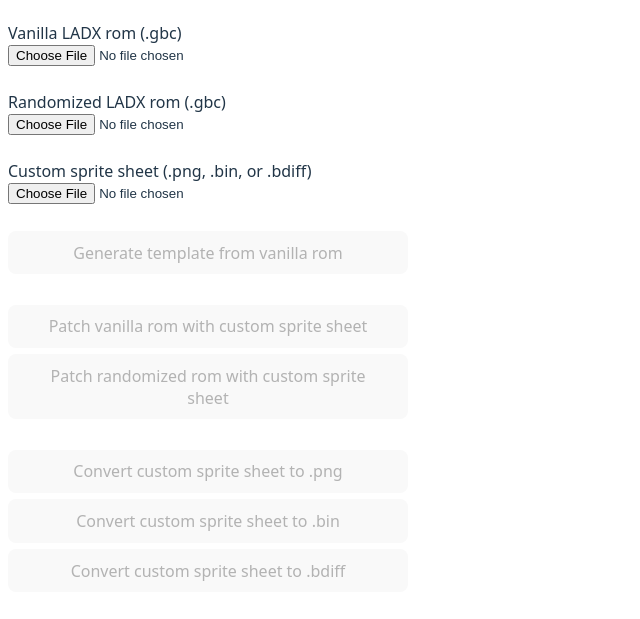
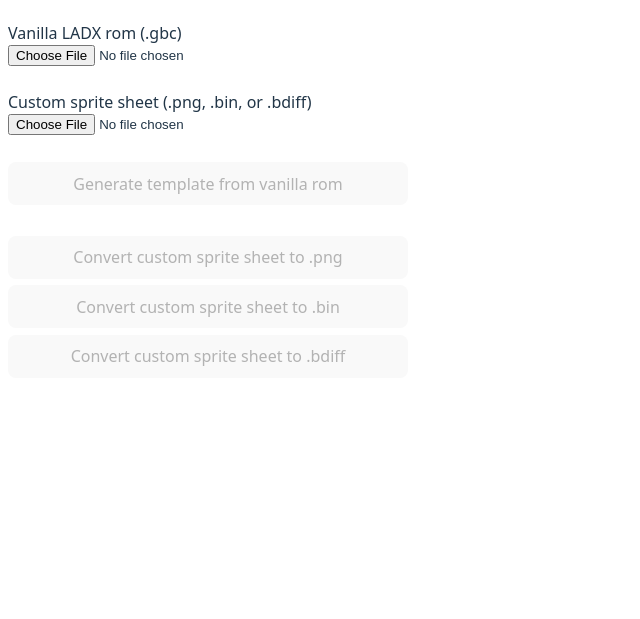
Before and after one commit to threeandthreee/ladx-custom-gfx-tools, a website built with Vite: page index.html in a window 1280 px wide. Shown: the part 59-678 px from the top of the page, without its empty margins (0-640 px from the left). Built offline with nearby package versions, Linux system fonts and the light colour scheme.

Commit message:
hide broken things

```diff
--- a/index.html
+++ b/index.html
@@ -20,7 +20,7 @@
         <input type="file" id="rom" accept=".gbc">
       </div>
 
-      <div class="flex column space">
+      <div class="flex column space" style="display:none;">
         <label for="hack">
           Randomized LADX rom (.gbc)
         </label>
@@ -39,7 +39,7 @@
           Generate template from vanilla rom
         </button>
       </div>
-      <div class="flex column space actions">
+      <div class="flex column space actions" style="display:none;">
         <button id="patchRom" disabled>
           Patch vanilla rom with custom sprite sheet
         </button>
```
